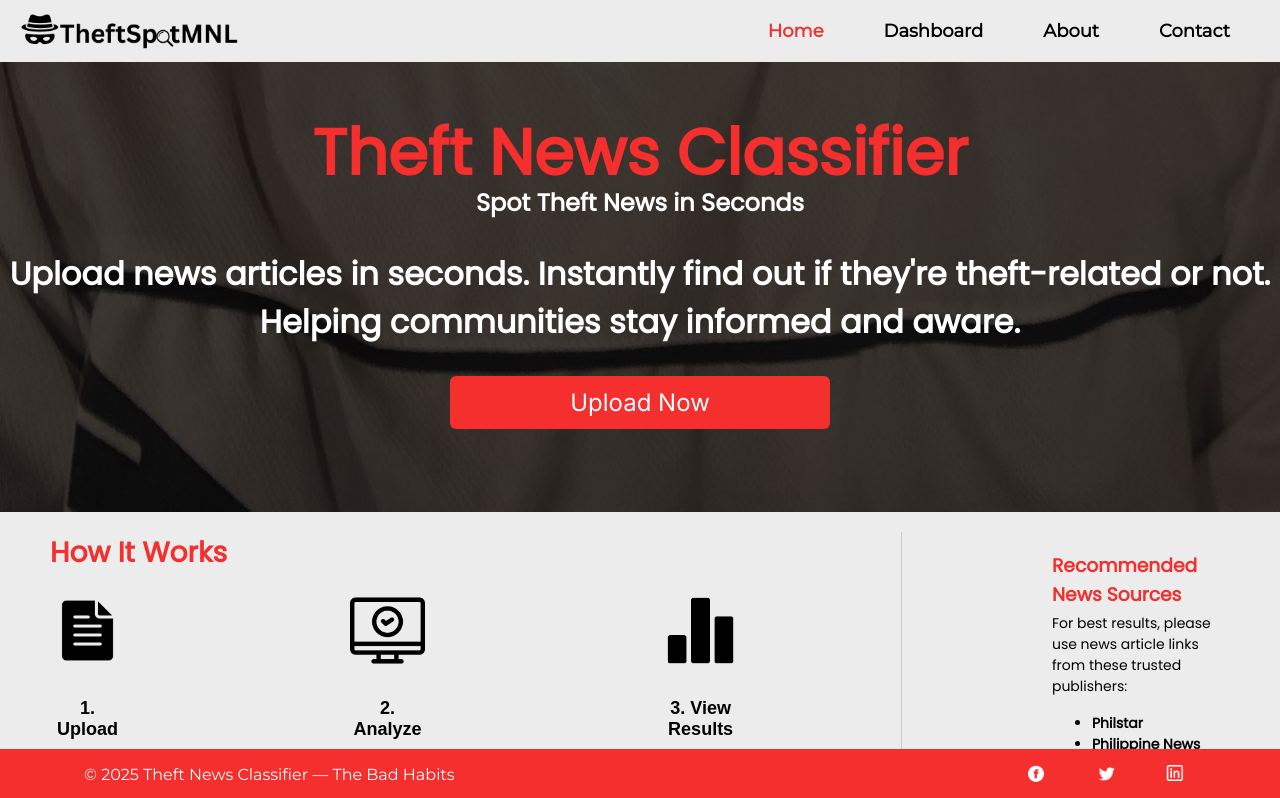
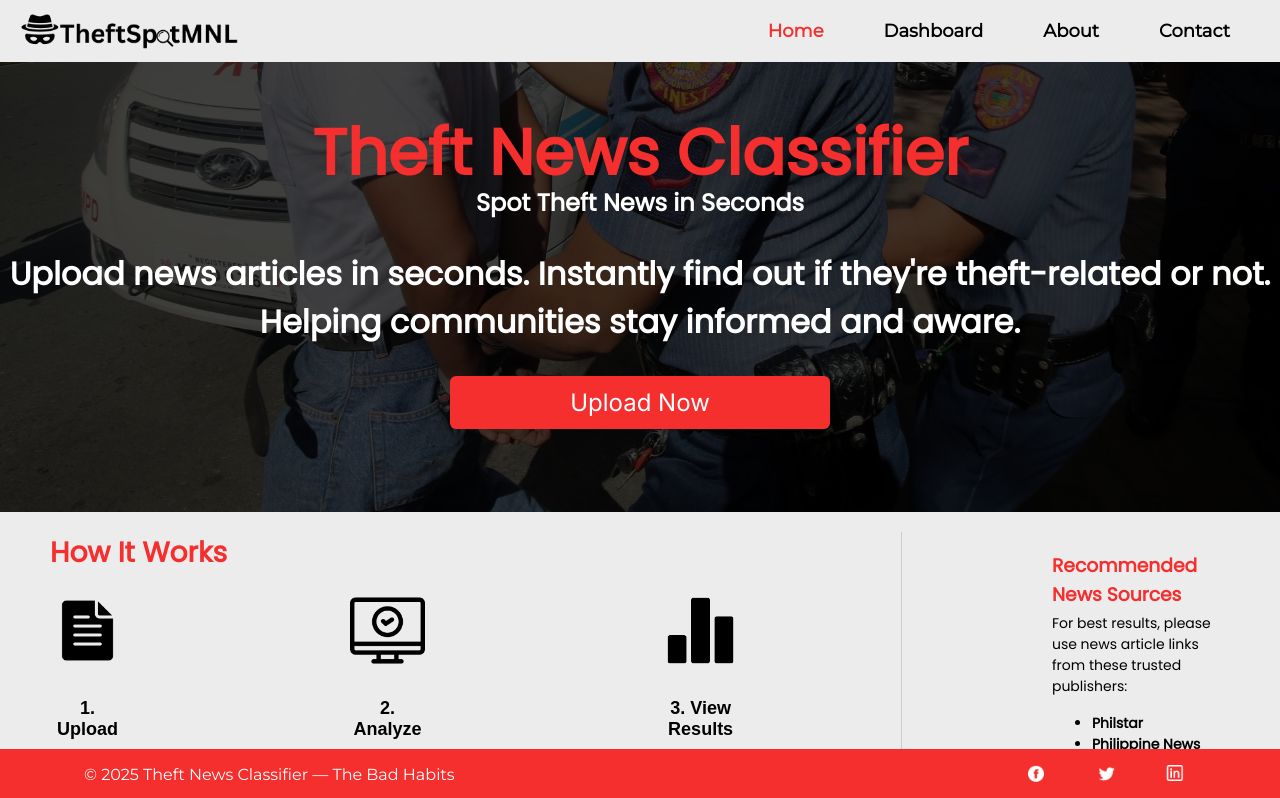
Before and after one commit to nikobongo/theftspotmnl, a React (Vite) app in the folder theftspotmnl/: page /home in a window 1280 px wide. Shown: the top 798 px of the page. Built offline with nearby package versions, Linux system fonts and the light colour scheme.

Commit message:
asdddddd

```diff
--- a/theftspotmnl/src/css/HomePage.css
+++ b/theftspotmnl/src/css/HomePage.css
@@ -1,5 +1,5 @@
 .home {
-  background-image: url('/img/asd.jpg');
+  background-image: url('/img/background.jpg');
   background-size: cover;
   background-position: center bottom;
   height: 450px;
```
